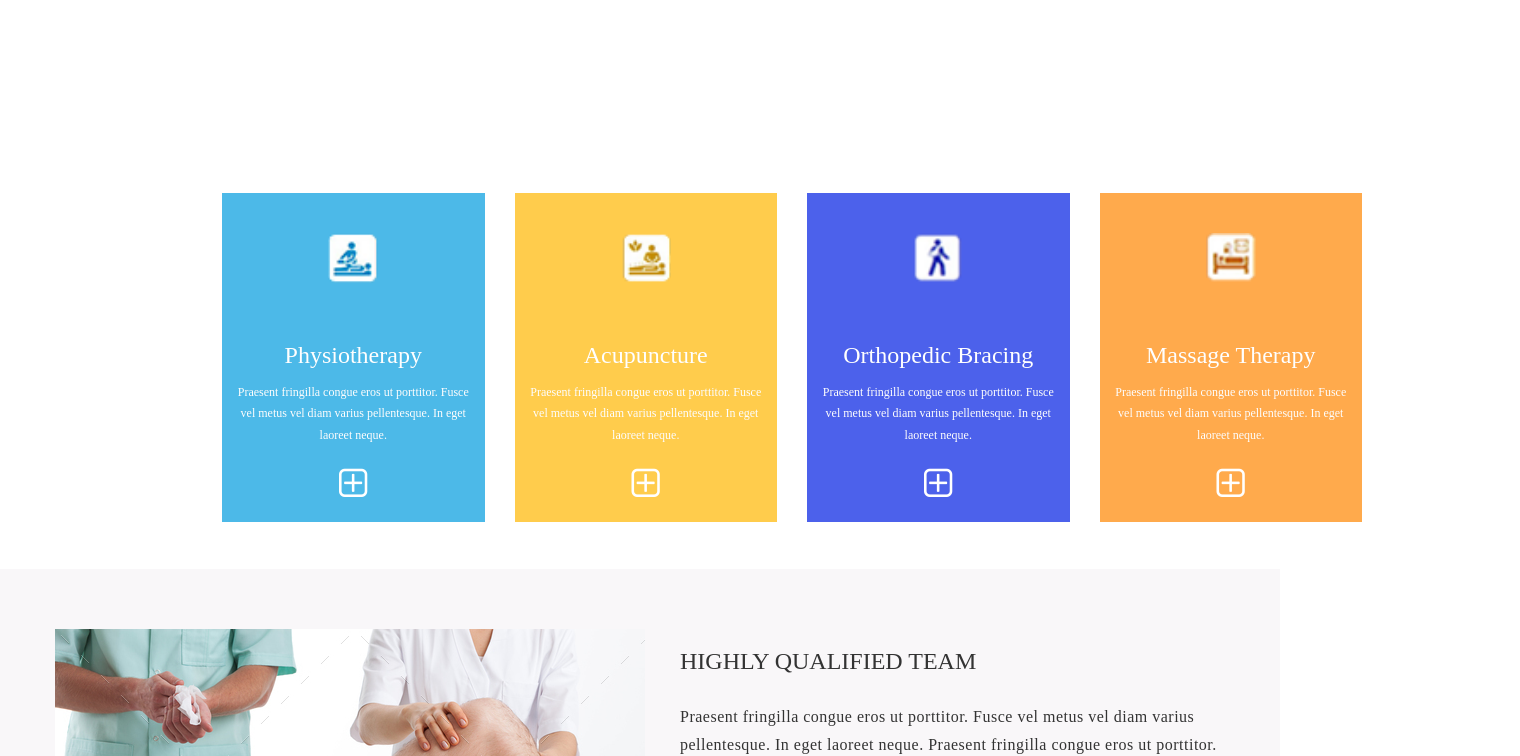
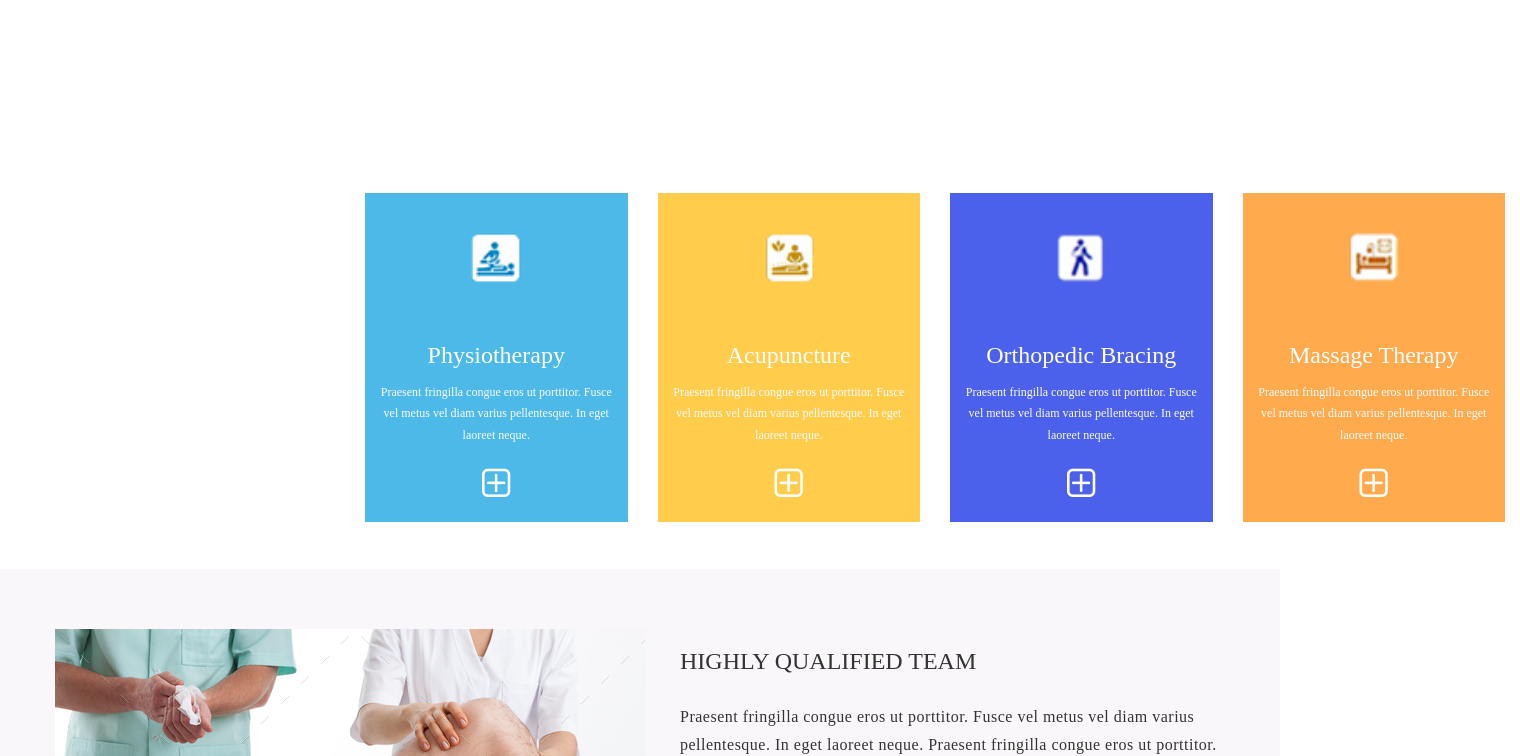
Before and after one commit to polad-ibrahimov/temp, a plain HTML site: page index.html in a window 1280 px wide. Shown: the part 344-1100 px from the top of the page, 1520 px wide, since content can reach past the window. Drawn offline with Linux system fonts and the light colour scheme.

Commit message:
Update style.css

```diff
--- a/css/style.css
+++ b/css/style.css
@@ -136,7 +136,7 @@ h5{
 .detalis-box{
     position: absolute;
     top: -135px;
-    left:207px;
+    left:350px;
 }
 
 .item{
```
